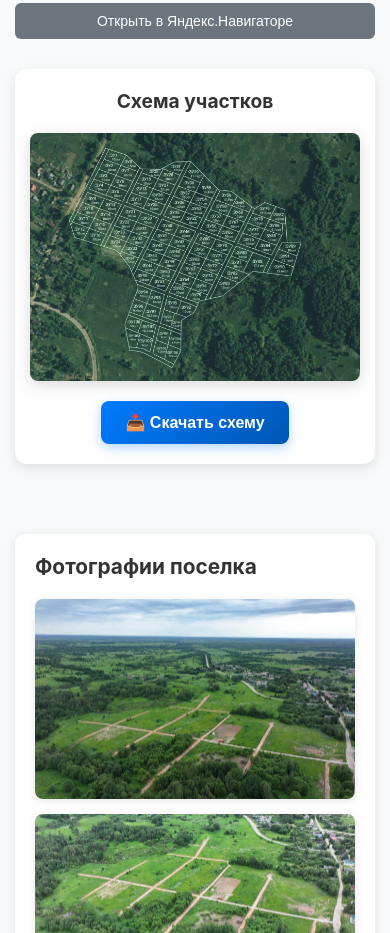
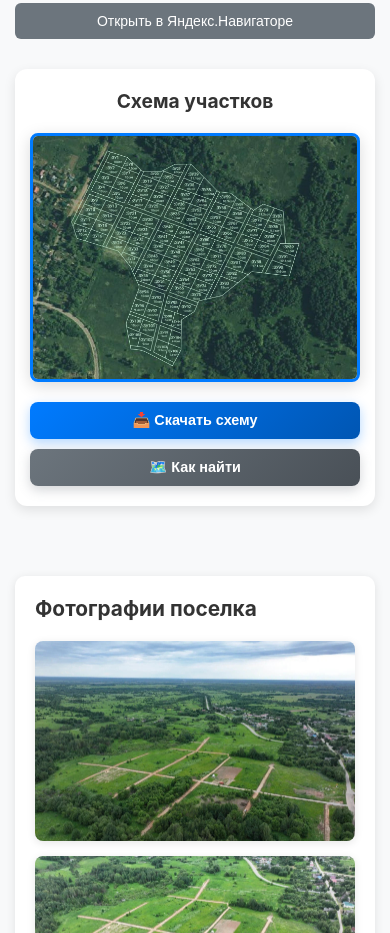
Before and after one commit to IlyaSkach/map-brif, a React (Vite) app: page /settlement/1 in a window 390 px wide. Shown: the part 900-1833 px from the top of the page. Built offline with nearby package versions, Linux system fonts and the light colour scheme.

Commit message:
Добавлена интерактивная схема участков с подсказками

```diff
--- a/src/pages/SettlementPage.css
+++ b/src/pages/SettlementPage.css
@@ -182,7 +182,7 @@
   background: #fff;
   border-radius: 12px;
   padding: 25px;
-  box-shadow: 0 4px 12px rgba(0,0,0,0.1);
+  box-shadow: 0 4px 12px rgba(0, 0, 0, 0.1);
 }
 
 .settlement-scheme h3 {
@@ -203,14 +203,27 @@
   width: 100%;
   height: auto;
   border-radius: 8px;
-  box-shadow: 0 4px 16px rgba(0,0,0,0.15);
+  box-shadow: 0 4px 16px rgba(0, 0, 0, 0.15);
   display: block;
   margin: 0 auto;
+  cursor: pointer;
+  transition: all 0.3s ease;
+  border: 3px solid #007bff;
+}
+
+.scheme-image:hover {
+  transform: scale(1.02);
+  box-shadow: 0 8px 24px rgba(0, 123, 255, 0.3);
+  border-color: #0056b3;
 }
 
 .scheme-download {
   text-align: center;
   margin-top: 20px;
+  display: flex;
+  gap: 15px;
+  justify-content: center;
+  flex-wrap: wrap;
 }
 
 .scheme-download .btn {
@@ -223,13 +236,32 @@
   font-weight: 600;
   cursor: pointer;
   transition: all 0.3s ease;
-  box-shadow: 0 4px 12px rgba(0,123,255,0.3);
+  box-shadow: 0 4px 12px rgba(0, 123, 255, 0.3);
 }
 
 .scheme-download .btn:hover {
   background: linear-gradient(135deg, #0056b3, #004085);
   transform: translateY(-2px);
-  box-shadow: 0 6px 16px rgba(0,123,255,0.4);
+  box-shadow: 0 6px 16px rgba(0, 123, 255, 0.4);
+}
+
+.scheme-download .btn-secondary {
+  background: linear-gradient(135deg, #6c757d, #495057);
+  color: white;
+  border: none;
+  padding: 12px 24px;
+  border-radius: 8px;
+  font-size: 1rem;
+  font-weight: 600;
+  cursor: pointer;
+  transition: all 0.3s ease;
+  box-shadow: 0 4px 12px rgba(108, 117, 125, 0.3);
+}
+
+.scheme-download .btn-secondary:hover {
+  background: linear-gradient(135deg, #495057, #343a40);
+  transform: translateY(-2px);
+  box-shadow: 0 6px 16px rgba(108, 117, 125, 0.4);
 }
 
 @media (max-width: 768px) {
@@ -240,4 +272,77 @@
   .settlement-scheme h3 {
     font-size: 1.2rem;
   }
+
+  .scheme-download {
+    flex-direction: column;
+    gap: 10px;
+  }
+
+  .scheme-download .btn {
+    width: 100%;
+    padding: 10px 20px;
+    font-size: 0.9rem;
+  }
 }
+
+/* Модальное окно для схемы */
+.scheme-modal {
+  position: fixed;
+  top: 0;
+  left: 0;
+  width: 100%;
+  height: 100%;
+  background: rgba(0, 0, 0, 0.9);
+  z-index: 10000;
+  display: flex;
+  align-items: center;
+  justify-content: center;
+  animation: fadeIn 0.3s ease;
+}
+
+.scheme-modal-content {
+  position: relative;
+  max-width: 95%;
+  max-height: 95%;
+  display: flex;
+  align-items: center;
+  justify-content: center;
+}
+
+.scheme-modal-close {
+  position: absolute;
+  top: -40px;
+  right: 0;
+  color: white;
+  font-size: 30px;
+  cursor: pointer;
+  z-index: 10001;
+  background: rgba(0, 0, 0, 0.5);
+  border-radius: 50%;
+  width: 40px;
+  height: 40px;
+  display: flex;
+  align-items: center;
+  justify-content: center;
+  transition: background 0.3s ease;
+}
+
+.scheme-modal-close:hover {
+  background: rgba(0, 0, 0, 0.8);
+}
+
+.scheme-modal-image {
+  max-width: 100%;
+  max-height: 100%;
+  border-radius: 8px;
+  box-shadow: 0 8px 32px rgba(0, 0, 0, 0.5);
+}
+
+@keyframes fadeIn {
+  from {
+    opacity: 0;
+  }
+  to {
+    opacity: 1;
+  }
+}
--- a/src/pages/SettlementPage.jsx
+++ b/src/pages/SettlementPage.jsx
@@ -92,18 +92,50 @@ const SettlementPage = () => {
                   src="/images/settlements/ilinskoe/scheme.jpg"
                   alt="Схема участков"
                   className="scheme-image"
+                  onClick={() => {
+                    const modal = document.createElement("div");
+                    modal.className = "scheme-modal";
+                    modal.innerHTML = `
+                      <div class="scheme-modal-content">
+                        <span class="scheme-modal-close">&times;</span>
+                        <img src="/images/settlements/ilinskoe/scheme.jpg" alt="Схема участков" class="scheme-modal-image">
+                      </div>
+                    `;
+                    document.body.appendChild(modal);
+
+                    const closeModal = () => {
+                      document.body.removeChild(modal);
+                    };
+
+                    modal.querySelector(".scheme-modal-close").onclick =
+                      closeModal;
+                    modal.onclick = (e) => {
+                      if (e.target === modal) closeModal();
+                    };
+                  }}
                 />
                 <div className="scheme-download">
                   <button
                     className="btn btn-primary"
                     onClick={() => {
-                      const link = document.createElement('a');
-                      link.href = '/images/settlements/ilinskoe/scheme.jpg';
-                      link.download = 'scheme.jpg';
+                      const link = document.createElement("a");
+                      link.href = "/images/settlements/ilinskoe/scheme.jpg";
+                      link.download = "Ilyinskoe_scheme.jpg";
                       link.click();
                     }}
                   >
                     📥 Скачать схему
+                  </button>
+                  <button
+                    className="btn btn-secondary"
+                    onClick={() => {
+                      const link = document.createElement("a");
+                      link.href = "/images/settlements/ilinskoe/how_find.jpeg";
+                      link.download = "Ilyinskoe_how_find.jpeg";
+                      link.click();
+                    }}
+                  >
+                    🗺️ Как найти
                   </button>
                 </div>
               </div>
```
Also changed, not shown: public/images/settlements/ilinskoe/how_find.jpeg (added).
